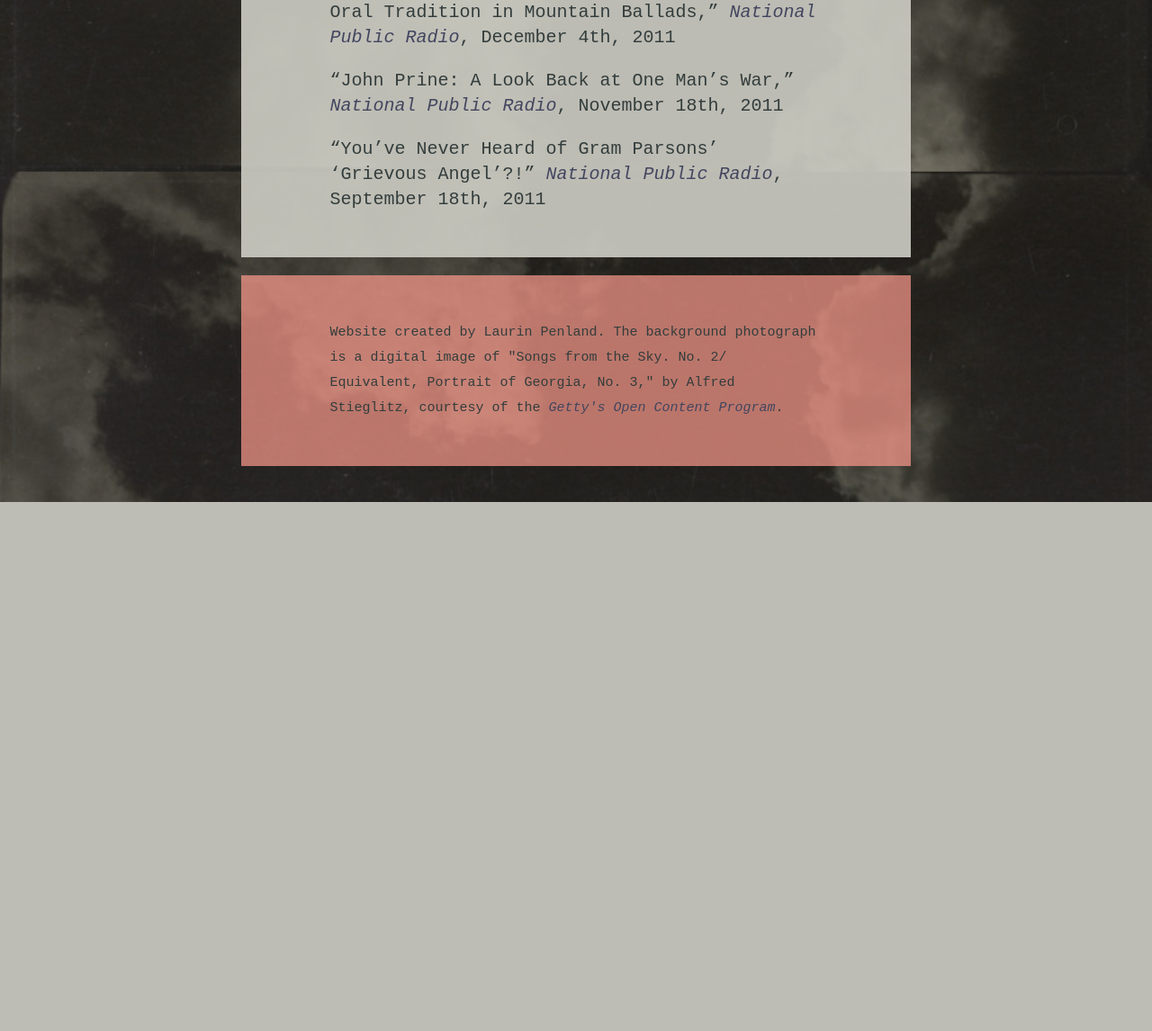
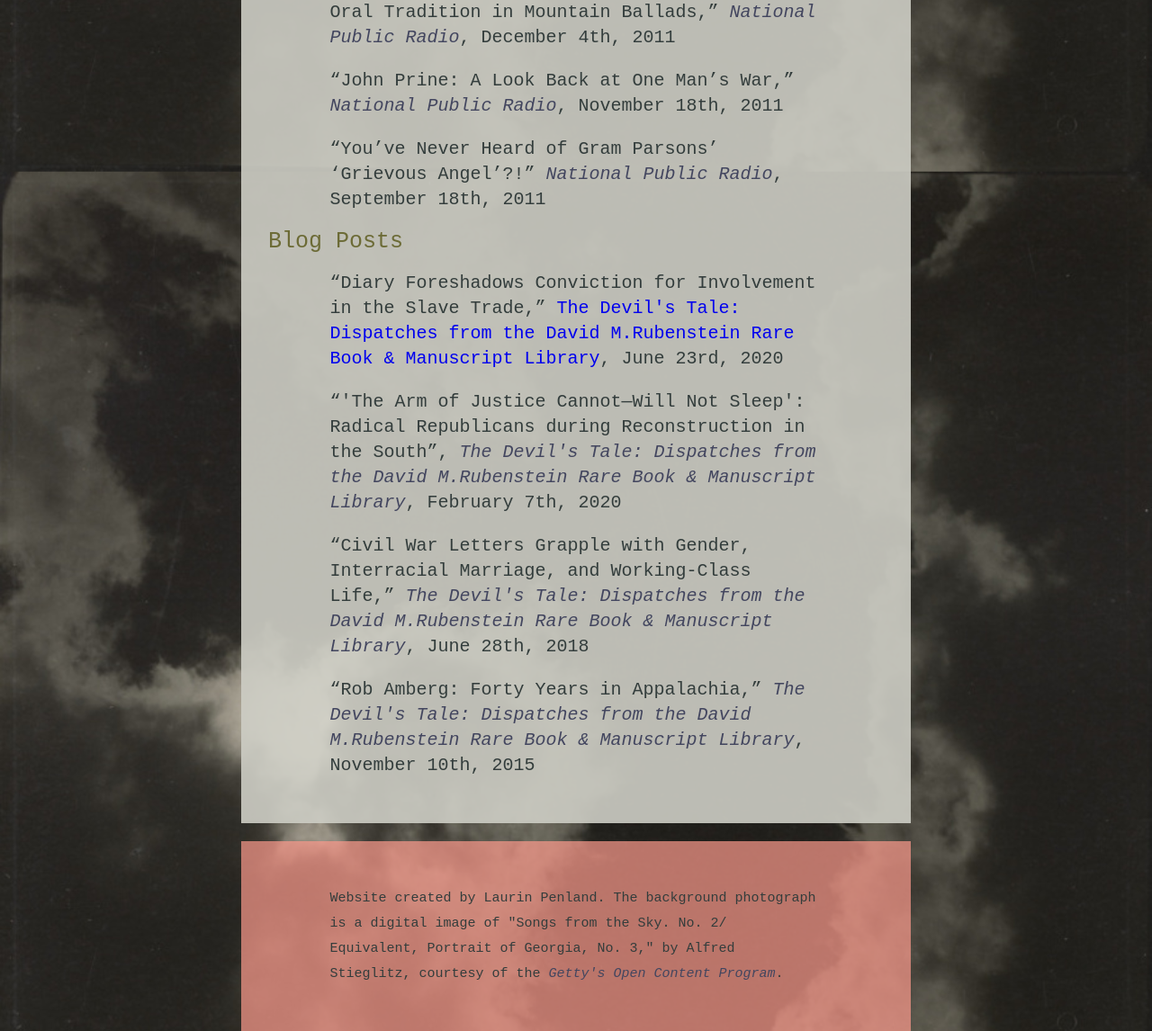
Before and after one commit to laurinpenland/laurinpenland.com, a PHP site: page / in a window 1280 px wide. Shown: the part 1804-2950 px from the top of the page at 90% size. Before the commit the page ends 2362 px from the top, so only its background shows below. Run offline with PHP 8.4, Linux system fonts and the light colour scheme; some libraries are stand-ins or nearby versions.

Commit message:
add blog posts

```diff
--- a/index.php
+++ b/index.php
@@ -33,17 +33,25 @@
 	  <li>“Viole(n)ts,” <a href="https://www.saltfront.org/product-page/saltfront-no-6"><i>saltfront: studies in human habit(at)</i></a>, Issue 7, Winter 2019</li>
 	  <li>“Strange Language,” <a href="http://palaverjournal.com/fall-2016/"><i>Palaver Journal</i></a>, Fall 2016<li>
 	  <li>“Making Ready,” <i>Lute & Drum</i>, Issue 7, 2016<li>
-	  </ul>
+	</ul>
 	<h3>Newspapers and Public Radio</h3>
 	<ul>
 	  <li>“South Carolina’s Negro Seamen Act,” <a href="https://www.heraldsun.com/"><i>Durham Herald-Sun</i></a>, December 11th, 2016</li>
 	  <li>“The Intentional Erasure of the Hayti District,” <a href="https://www.heraldsun.com/"><i>Durham Herald-Sun</i></a>, January 10th, 2016</li>
 	  <li>“Dr. Dog: The Black Hole of Modern Existence,” <a href="https://www.npr.org/search?query=laurin%20penland&page=1"><i>National Public Radio</i></a>, January 31st, 2012</li>
 	  <li>“Billy Edd Wheeler: 'I Can’t Rock Anymore, But I Can Still Roll,'” <a href="https://www.npr.org/search?query=laurin%20penland&page=1"><i>National Public Radio</i></a>, August 5th, 2012</li>
-      <li>“As N.C. Textile Jobs Fade, Denim Brightens Raleigh,” <a href="https://www.npr.org/2012/04/23/151189577/n-c-company-handcrafts-artisan-jeans-in-raleigh"><i>National Public Radio</i></a>, April 23rd, 2012</li>
-      <li>“From Knee-to-Knee to CD: The Evolution of Oral Tradition in Mountain Ballads,” <a href="https://www.npr.org/sections/therecord/2011/12/04/143010880/from-knee-to-knee-to-cd-the-evolution-of-oral-tradition-in-mountain-ballads"><i>National Public Radio</i></a>, December 4th, 2011</li>
-      <li>“John Prine: A Look Back at One Man’s War,” <a href="https://www.npr.org/2011/11/18/142490736/john-prine-a-look-back-at-one-mans-war"><i>National Public Radio</i></a>, November 18th, 2011</li>
+    <li>“As N.C. Textile Jobs Fade, Denim Brightens Raleigh,” <a href="https://www.npr.org/2012/04/23/151189577/n-c-company-handcrafts-artisan-jeans-in-raleigh"><i>National Public Radio</i></a>, April 23rd, 2012</li>
+    <li>“From Knee-to-Knee to CD: The Evolution of Oral Tradition in Mountain Ballads,” <a href="https://www.npr.org/sections/therecord/2011/12/04/143010880/from-knee-to-knee-to-cd-the-evolution-of-oral-tradition-in-mountain-ballads"><i>National Public Radio</i></a>, December 4th, 2011</li>
+    <li>“John Prine: A Look Back at One Man’s War,” <a href="https://www.npr.org/2011/11/18/142490736/john-prine-a-look-back-at-one-mans-war"><i>National Public Radio</i></a>, November 18th, 2011</li>
 	  <li>“You’ve Never Heard of Gram Parsons’ ‘Grievous Angel’?!” <a href="https://www.npr.org/sections/allsongs/2011/09/18/140546110/youve-never-heard-gram-parsons-grievous-angel"><i>National Public Radio</i></a>, September 18th, 2011</li>
+	</ul>
+    <h3>Blog Posts</h3>
+		<ul>
+			<li>“Diary Foreshadows Conviction for Involvement in the Slave Trade,” <a href="https://blogs.library.duke.edu/rubenstein/2020/06/23/diary-foreshadows-conviction-for-involvement-in-slave-trade/"<i>The Devil's Tale: Dispatches from the David M.Rubenstein Rare Book & Manuscript Library</i></a>, June 23rd, 2020</li>
+			<li>“'The Arm of Justice Cannot—Will Not Sleep': Radical Republicans during Reconstruction in the South”, <a href="https://blogs.library.duke.edu/rubenstein/2020/02/07/the-arm-of-justice-cannot-will-not-sleep-radical-republicans-during-reconstruction-in-the-south/"><i>The Devil's Tale: Dispatches from the David M.Rubenstein Rare Book & Manuscript Library</i></a>, February 7th, 2020</li>
+			<li>“Civil War Letters Grapple with Gender, Interracial Marriage, and Working-Class Life,” <a href="https://blogs.library.duke.edu/rubenstein/2018/06/28/civil-war-letters-grapple-with-gender-interracial-marriage-and-working-class-life/"><i>The Devil's Tale: Dispatches from the David M.Rubenstein Rare Book & Manuscript Library</i></a>, June 28th, 2018</li>
+			<li>“Rob Amberg: Forty Years in Appalachia,” <a href="https://blogs.library.duke.edu/rubenstein/2015/11/10/rob-amberg-forty-years-in-appalachia/"><i>The Devil's Tale: Dispatches from the David M.Rubenstein Rare Book & Manuscript Library</i></a>, November 10th, 2015</li>
+		</ul>
 	</article>
 
 
```
